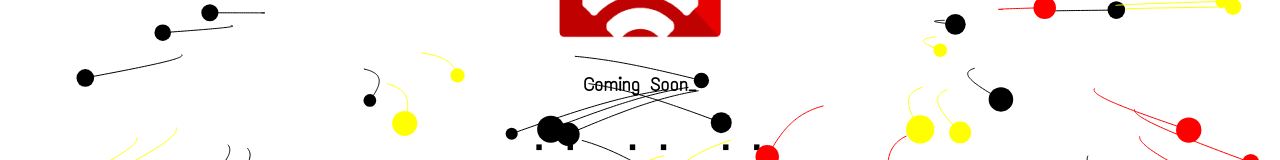
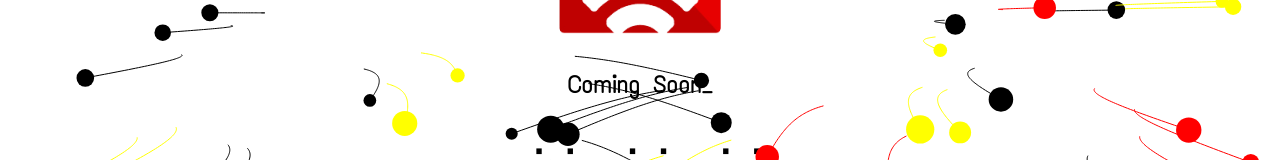
Before and after one commit to The-Qrious-Box/hmt, a plain HTML site: page index.html in a window 1280 px wide. Shown: the part 387-547 px from the top of the page. Drawn offline with Linux system fonts and the light colour scheme.

```diff
--- a/index.html
+++ b/index.html
@@ -15,7 +15,7 @@
       <img src="logo.png" width="400px">
   </span>
 
-  <h3 style="text-align: center;">Coming Soon_</h3>
+  <h2 style="text-align: center;">Coming Soon_</h2>
   <p>: : . : : . : :</p>
   <p><cite>HMT World LLP © 2021</a></cite></p>
 </div>
```
